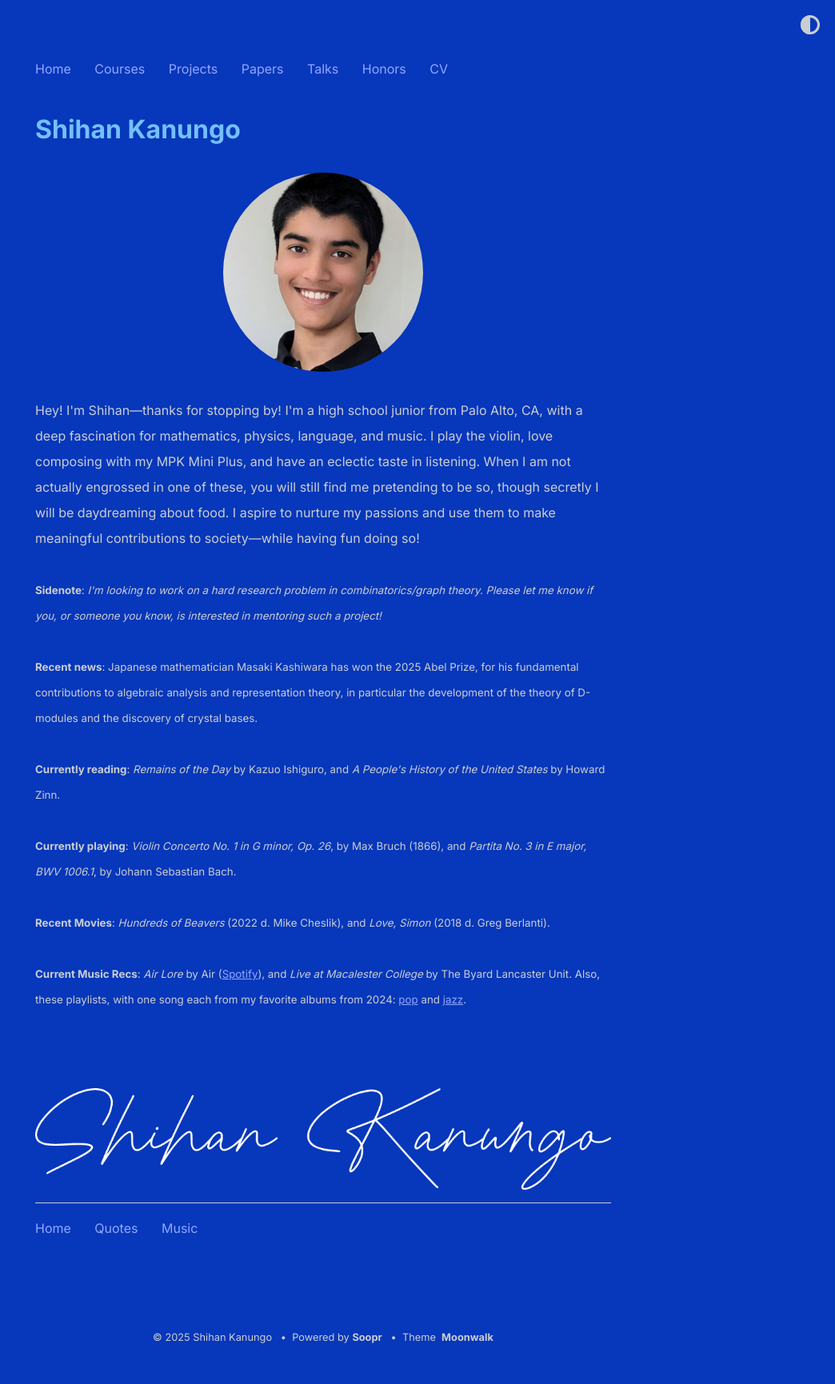
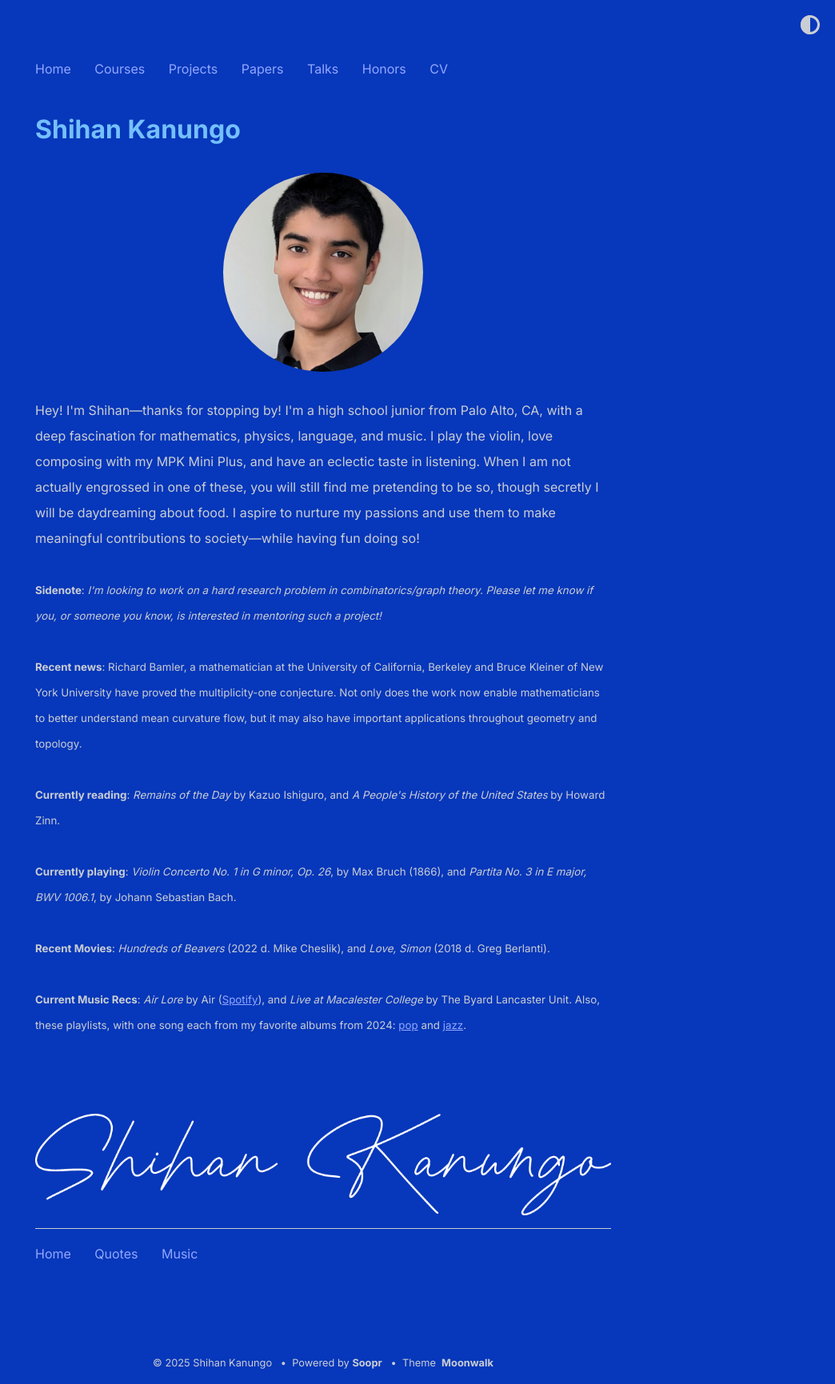
Before and after one commit to shihankanungo/shihankanungo.github.io, a Jekyll site: the page built from index.md, in a window 1280 px wide. Shown: the whole page at 80% size, without its empty margins (236-1280 px from the left). Built offline with Jekyll 4.4.1, drawn with Linux system fonts in a browser that asks for light colours; before the commit the page ends 1699 px from its top, so only the background shows below that.

Commit message:
Update _config.yml

```diff
--- a/_config.yml
+++ b/_config.yml
@@ -9,7 +9,7 @@ description: > # description of the site (multiple lines allowed)
           <small><b>Sidenote</b>: <i>I'm looking to work on a hard research problem in combinatorics/graph theory. Please let me know if you, or someone you know, is interested in mentoring such a project! </i></small>
 
           <br /><br />
-          <small><b>Recent news</b>: Japanese mathematician Masaki Kashiwara has won the 2025 Abel Prize, for his fundamental contributions to algebraic analysis and representation theory, in particular the development of the theory of D-modules and the discovery of crystal bases. </small>
+          <small><b>Recent news</b>: Richard Bamler, a mathematician at the University of California, Berkeley and  Bruce Kleiner of New York University have proved the multiplicity-one conjecture. Not only does the work now enable mathematicians to better understand mean curvature flow, but it may also have important applications throughout geometry and topology. </small>
           <br /><br />
           <small><b>Currently reading</b>: <i>Remains of the Day</i> by Kazuo Ishiguro, and <i>A People's History of the United States</i> by Howard Zinn.</small>
           <br /><br />
```
